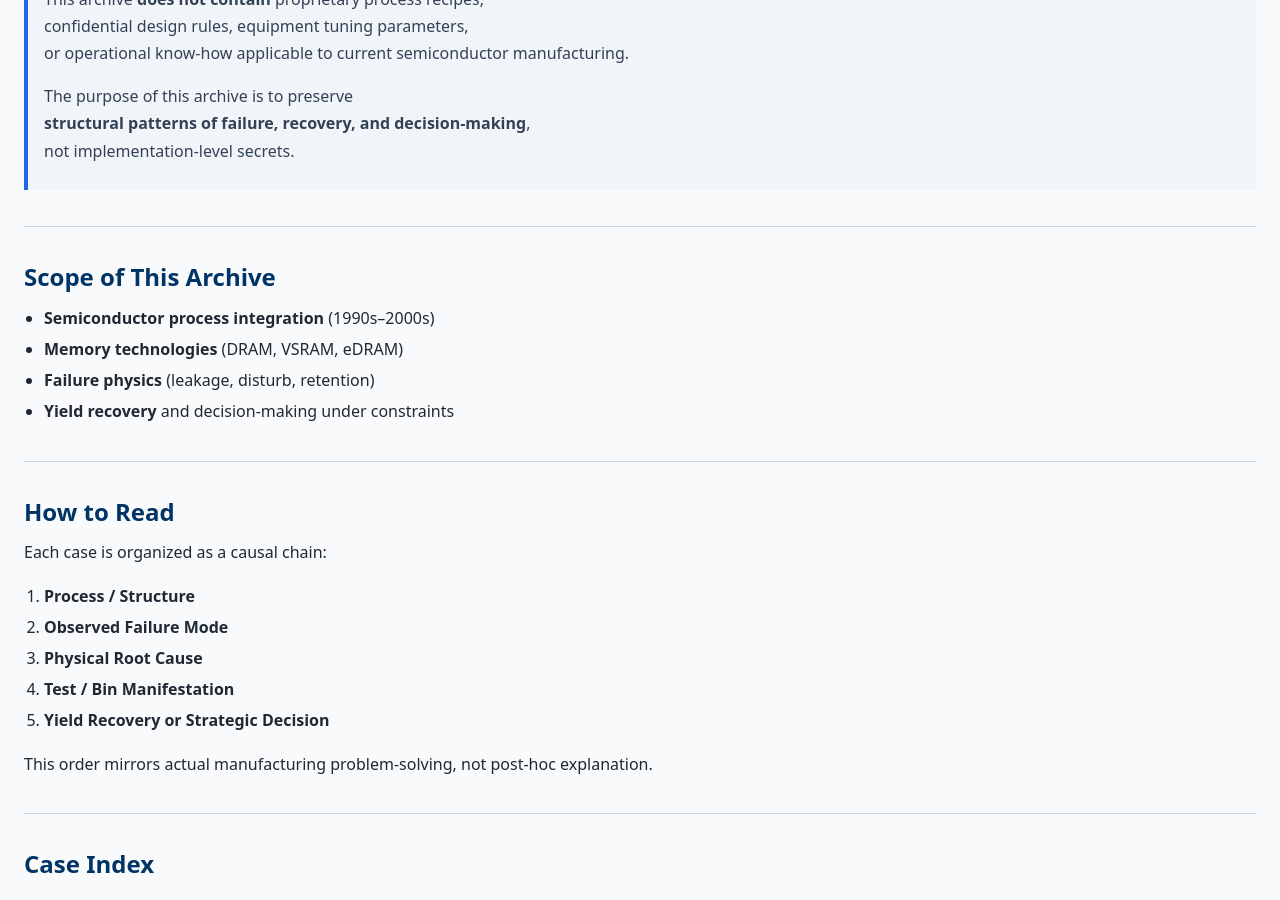
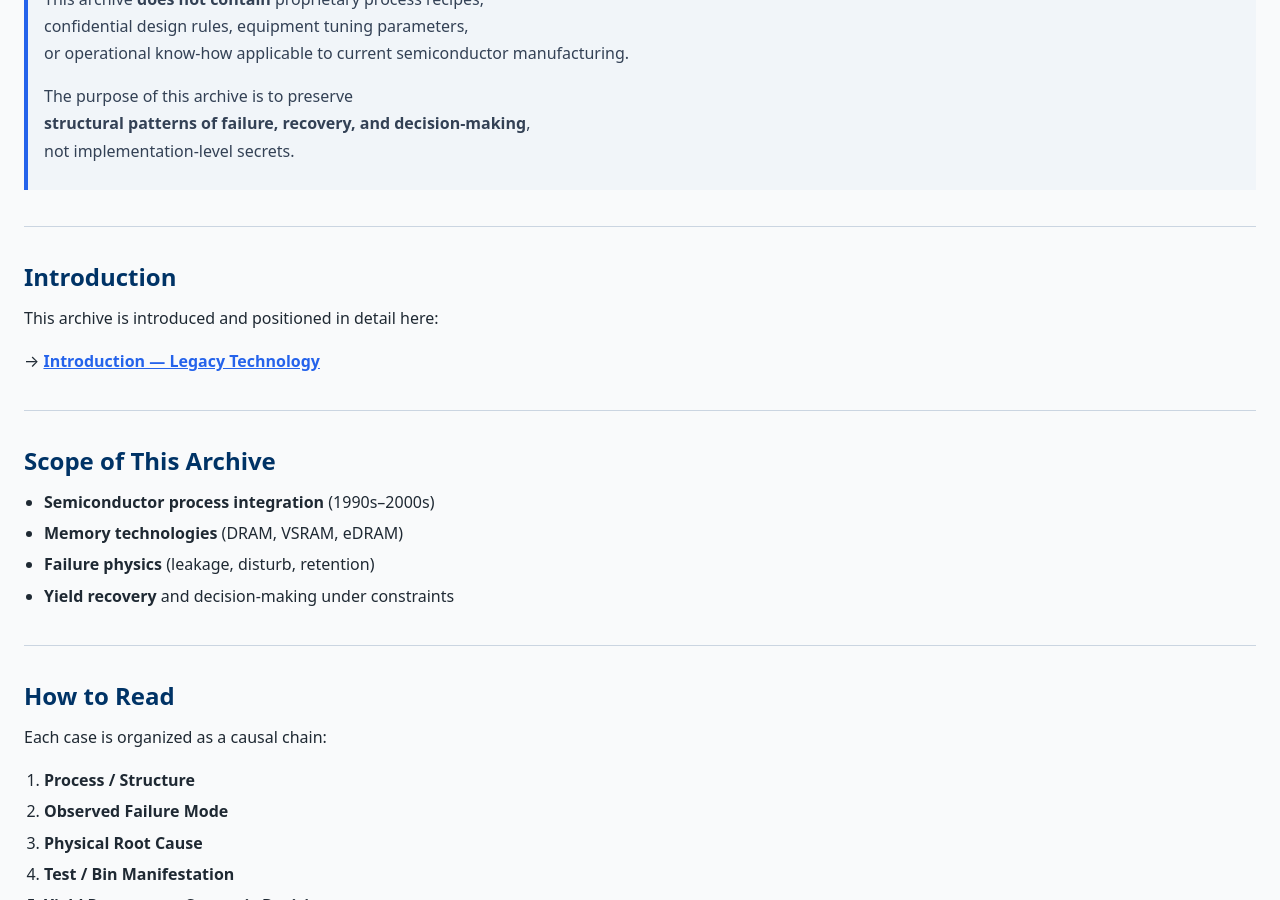
Before and after one commit to Samizo-AITL/Edusemi-Plus, a Jekyll site: the page built from archive/legacy/index.md, in a window 1280 px wide and 900 px high, scrolled down 414 px. Built offline with Jekyll 4.4.1, drawn with Linux system fonts in a browser that asks for light colours.

Commit message:
Update index.md

```diff
--- a/archive/legacy/index.md
+++ b/archive/legacy/index.md
@@ -29,6 +29,14 @@ in modern semiconductor, system, and AI-integrated designs.
 > The purpose of this archive is to preserve
 > **structural patterns of failure, recovery, and decision-making**,
 > not implementation-level secrets.
+
+---
+
+## Introduction
+
+This archive is introduced and positioned in detail here:
+
+→ **[Introduction — Legacy Technology](./introduction.md)**
 
 ---
 
```
